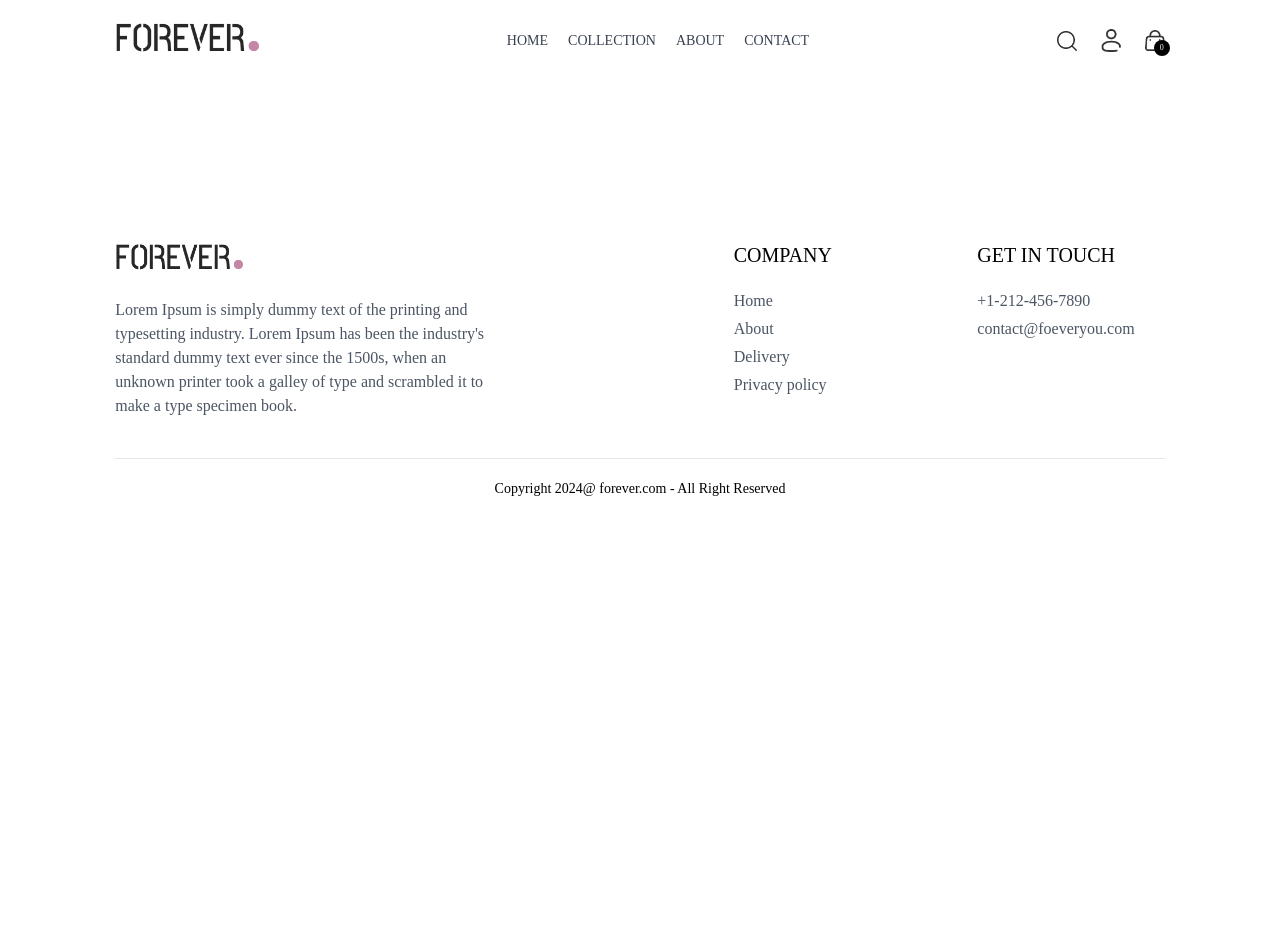
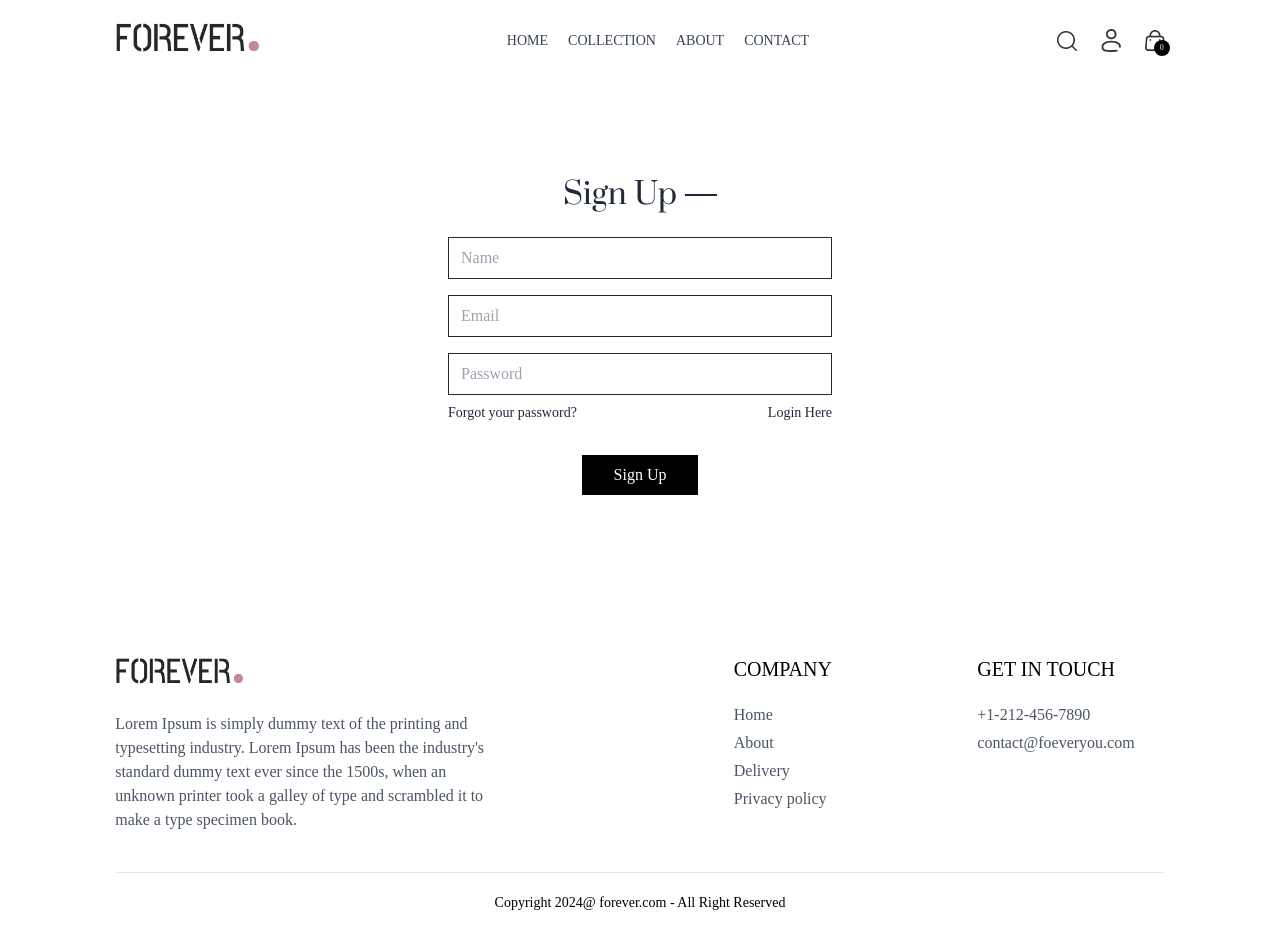
Before and after one commit to caotrinhthinh/ECOMMERCE-APP, a React app in the folder frontend/: page /login in a window 1280 px wide. Before the commit the page ends 800 px from the top, so only its background shows below. Built offline with nearby package versions, Linux system fonts and the light colour scheme; the HTML template or start-up script is replaced by a standard one.

Commit message:
Add Login page

```diff
--- a/frontend/src/pages/Login.jsx
+++ b/frontend/src/pages/Login.jsx
@@ -1,11 +1,64 @@
-import React from 'react'
+import React, { useState } from "react";
 
 const Login = () => {
+  const [currentState, setCurrentState] = useState("Sign Up");
+
+  const onSubmitHandler = async (event) => {
+    event.preventDefault();
+  };
+
   return (
-    <div>
+    <form className="flex flex-col items-center w-[90%] sm:max-w-96 m-auto mt-14 gap-4 text-gray-800">
+      <div className="inline-flex items-center gap-2 mb-2 mt-10">
+        <p className="prata-regular text-3xl">{currentState}</p>
+        <hr className="border-none h-[1.5px] w-8 bg-gray-800" />
+      </div>
+      {currentState === "Login" ? (
+        ""
+      ) : (
+        <input
+          type="text"
+          className="w-full px-3 py-2 border border-gray-800"
+          placeholder="Name"
+          required
+        />
+      )}
+      <input
+        type="email"
+        className="w-full px-3 py-2 border border-gray-800"
+        placeholder="Email"
+        required
+      />
+      <input
+        type="password"
+        className="w-full px-3 py-2 border border-gray-800"
+        placeholder="Password"
+        required
+      />
+      <div className="w-full flex justify-between text-sm mt-[-8px]">
+        <p className="cursor-pointer">Forgot your password?</p>
 
-    </div>
-  )
-}
+        {currentState === "Login" ? (
+          <p
+            onClick={() => setCurrentState("Sign Up")}
+            className="cursor-pointer"
+          >
+            Create account
+          </p>
+        ) : (
+          <p
+            onClick={() => setCurrentState("Login")}
+            className="cursor-pointer"
+          >
+            Login Here
+          </p>
+        )}
+      </div>
+      <button className="bg-black text-white font-light px-8 py-2 mt-4">
+        {currentState === "Login" ? "Sign In" : "Sign Up"}
+      </button>
+    </form>
+  );
+};
 
-export default Login
+export default Login;
```
